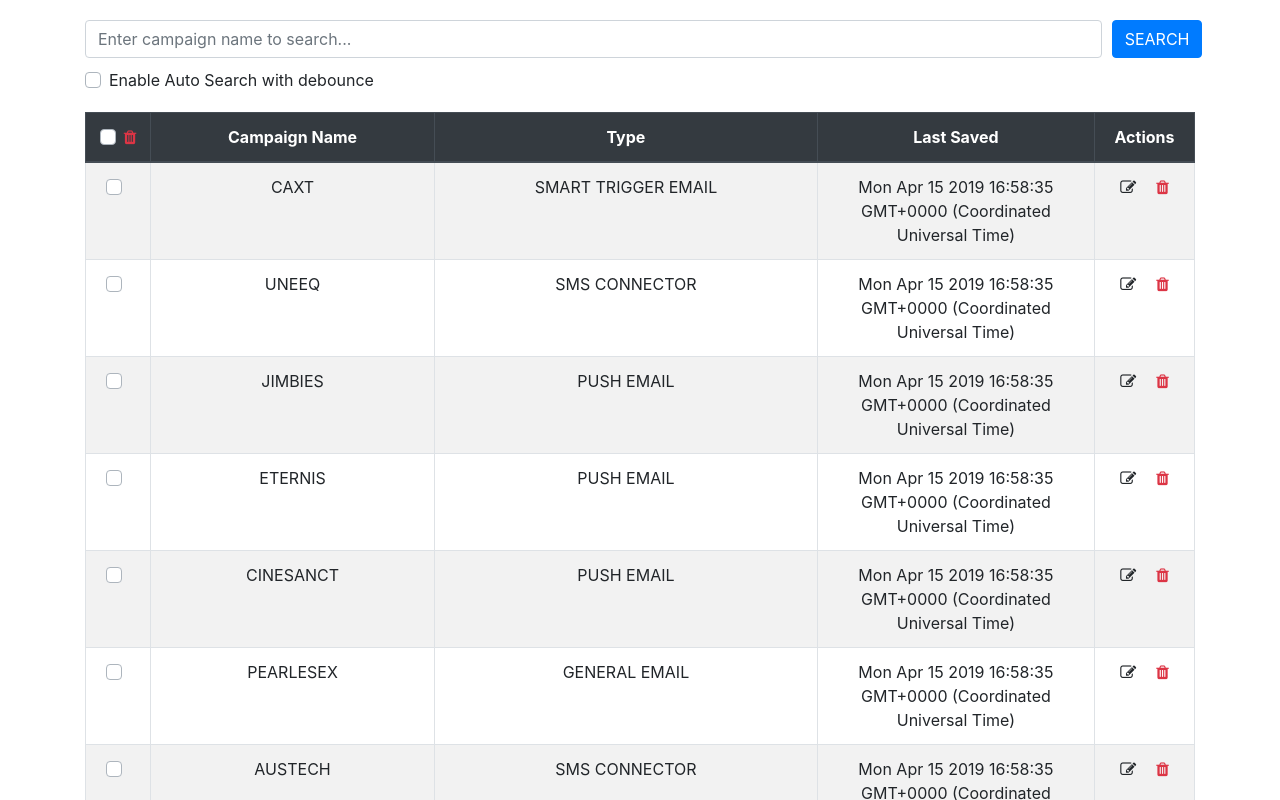
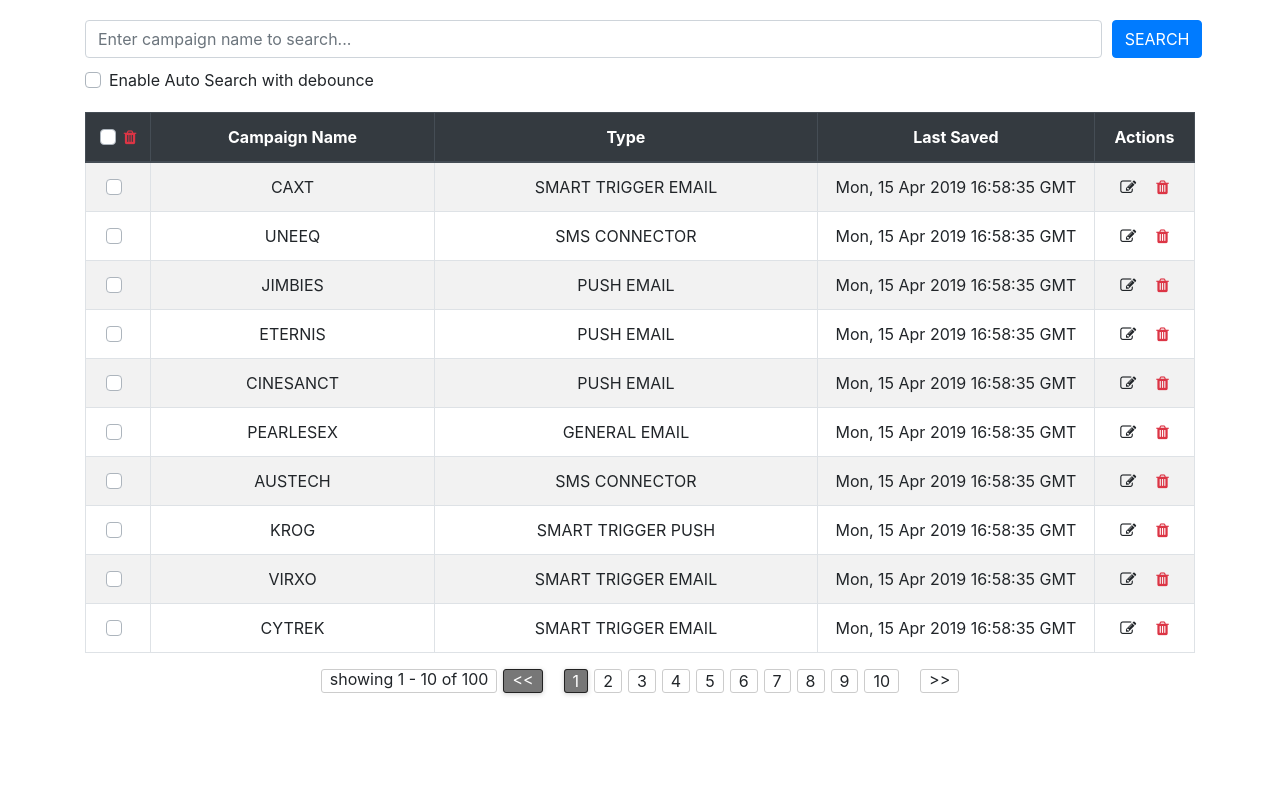
Before and after one commit to salimmohd82/mo-campaign, a React (Create React App) app: page / in a window 1280 px wide. Shown: the top 800 px of the page. Built offline with nearby package versions, Linux system fonts and the light colour scheme.

Commit message:
modified timestamp, added result count

```diff
--- a/src/containers/ListContainer.jsx
+++ b/src/containers/ListContainer.jsx
@@ -30,11 +30,11 @@ const getActiveCampaignsNotPaginated = data => {
   if (data.searchKey) {
     filteredData = searchCampaigns(filteredData, data.searchKey);
   }
-  return Object.entries(filteredData).map(entry => entry[1]);
+  return Object.entries(filteredData).map(entry => entry[1]).length;
 };
 
-const createPageArray = data => {
-  const noOfPages = Math.ceil(data.length / 10);
+const createPageArray = (data, currentPage) => {
+  const noOfPages = Math.ceil(data / 10);
   let pageArray = [];
   for (let i = 1; i <= noOfPages; i++) {
     pageArray.push(i);
@@ -55,11 +55,11 @@ const getCampaignDetailsFromId = (campaignListPaginated, id) => {
 
 const mapStateToProps = ({ campaign }) => {
   const campaignListPaginated = getActiveCampaigns(campaign);
-  const campaignListActive = getActiveCampaignsNotPaginated(campaign);
-  const pageArray = createPageArray(campaignListActive);
+  const activecampaignListCount = getActiveCampaignsNotPaginated(campaign);
+  const pageArray = createPageArray(activecampaignListCount, campaign.page);
   return {
     campaignListPaginated,
-    campaignListActive,
+    activecampaignListCount,
     pageArray,
     deleteList: campaign.deleteList,
     searchKey: campaign.searchKey,
--- a/src/view/Edit.jsx
+++ b/src/view/Edit.jsx
@@ -9,7 +9,7 @@ function Edit({ campaignDetail, updateCampaignDetail }) {
       name: e.target.campaignName.value,
       type: campaignDetail.type,
       company: campaignDetail.company,
-      time: timeStamp.toString()
+      time: timeStamp.toGMTString()
     };
     updateCampaignDetail(updatedValue);
   };
--- a/src/view/List.jsx
+++ b/src/view/List.jsx
@@ -12,7 +12,7 @@ class List extends Component {
   componentDidMount() {
     const timeStamp = new Date();
     const datedData = data.map(item => {
-      return { ...item, time: timeStamp.toString() };
+      return { ...item, time: timeStamp.toGMTString() };
     });
     this.props.addRootData(datedData);
   }
@@ -113,7 +113,8 @@ class List extends Component {
         </table>
         <Pagination
           updatePageNumber={this.props.updatePageNumber}
-          currentCampaignList={this.props.campaignListActive}
+          countinPage={this.props.campaignListPaginated.length}
+          activecampaignListCount={this.props.activecampaignListCount}
           page={this.props.page}
           pageArray={this.props.pageArray}
         />
--- a/src/view/Pagination.jsx
+++ b/src/view/Pagination.jsx
@@ -1,6 +1,7 @@
 import React, { Component } from "react";
 
 import PageButton from "./PageButton";
+import ResultCount from "./ResultCount";
 import "../App.css";
 
 class Pagination extends Component {
@@ -11,6 +12,11 @@ class Pagination extends Component {
   render() {
     return (
       <div className="row justify-content-md-center pagination-row">
+        <ResultCount
+          page={this.props.page}
+          countinPage={this.props.countinPage}
+          activecampaignListCount={this.props.activecampaignListCount}
+        />
         <span
           className={this.props.page === 1 ? "active" : ""}
           onClick={() => this.onUpdatePageNumber(1)}
--- /dev/null
+++ b/src/view/ResultCount.jsx
@@ -0,0 +1,14 @@
+import React from "react";
+
+import "./view.css";
+
+function ResultCount(props) {
+  return (
+    <span>
+      showing {props.page * 10 - 9} - {props.page * 10 - 10 + props.countinPage}{" "}
+      of {props.activecampaignListCount}
+    </span>
+  );
+}
+
+export default ResultCount;
```
